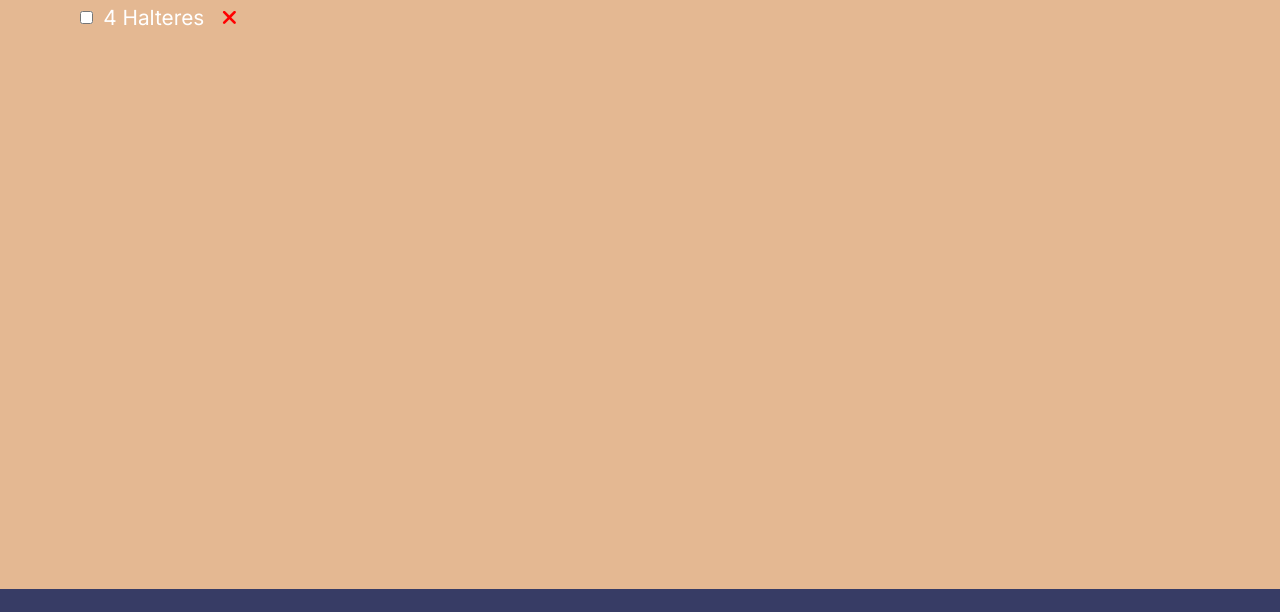
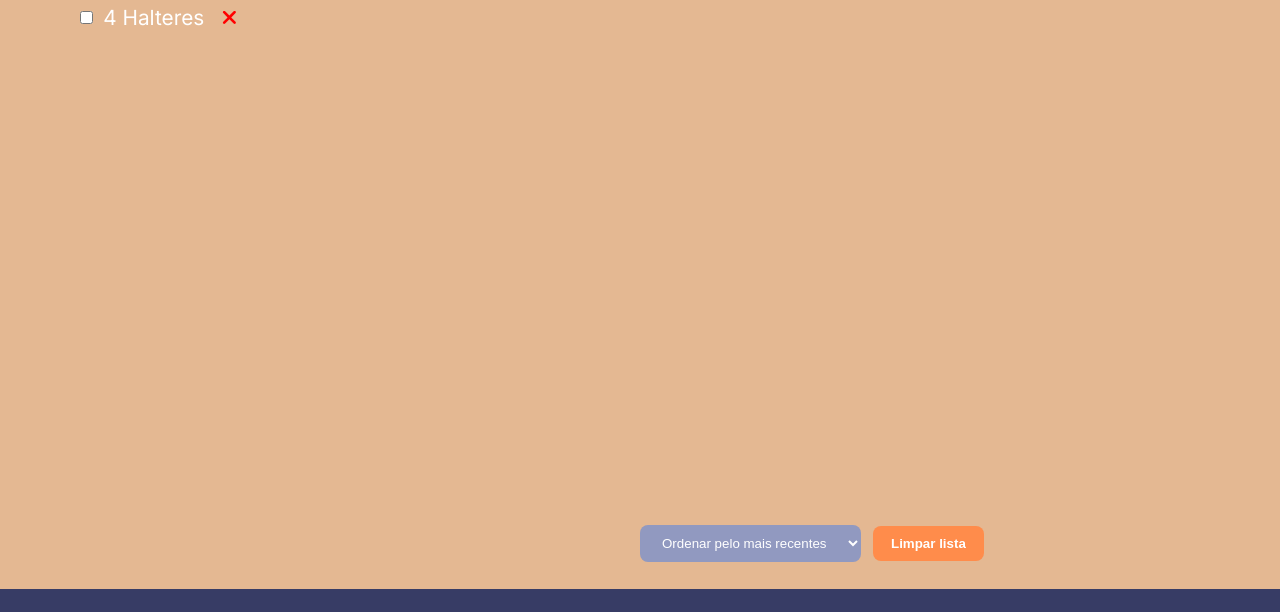
Before and after one commit to Luis-avellar/apt-espaco--mulher, a React (Vite) app: page / in a window 1280 px wide. Shown: the part 431-1043 px from the top of the page. Built offline with nearby package versions, Linux system fonts and the light colour scheme.

Commit message:
create search layout and add style for them

```diff
--- a/src/app.jsx
+++ b/src/app.jsx
@@ -35,7 +35,16 @@ const App = () => (
 					</label>
 				</form>
 			</div>
-			<div className='container-btn'></div>
+			<div className='container-btn'>
+				<form className='clear'>
+					<select name='opcoes'>
+						<option value='ordenar'>Ordenar pelo mais recentes</option>
+						<option value='guardados'>Mostrar só itens guardados</option>
+						<option value='ordem'>Ordem alfabética</option>
+					</select>
+					<button>Limpar lista</button>
+				</form>
+			</div>
 		</section>
 
 		<footer>
--- a/src/index.css
+++ b/src/index.css
@@ -72,6 +72,7 @@ body {
 section {
 	height: 39rem;
 	background-color: #e4b892;
+	position: relative;
 }
 .container-grid {
 	display: flex;
@@ -96,3 +97,24 @@ section {
 .icon svg {
 	margin-left: 15px;
 }
+.container-btn {
+	position: absolute;
+	top: 35rem;
+	left: 40rem;
+}
+.container-btn button {
+	padding: 10px 18px;
+	border-radius: 8px;
+	background-color: #ff8c4b;
+	border: none;
+	color: white;
+	font-weight: 700;
+	margin-left: 12px;
+}
+.container-btn select {
+	padding: 10px 18px;
+	border-radius: 8px;
+	border: none;
+	background-color: #9199c0;
+	color: white;
+}
```
